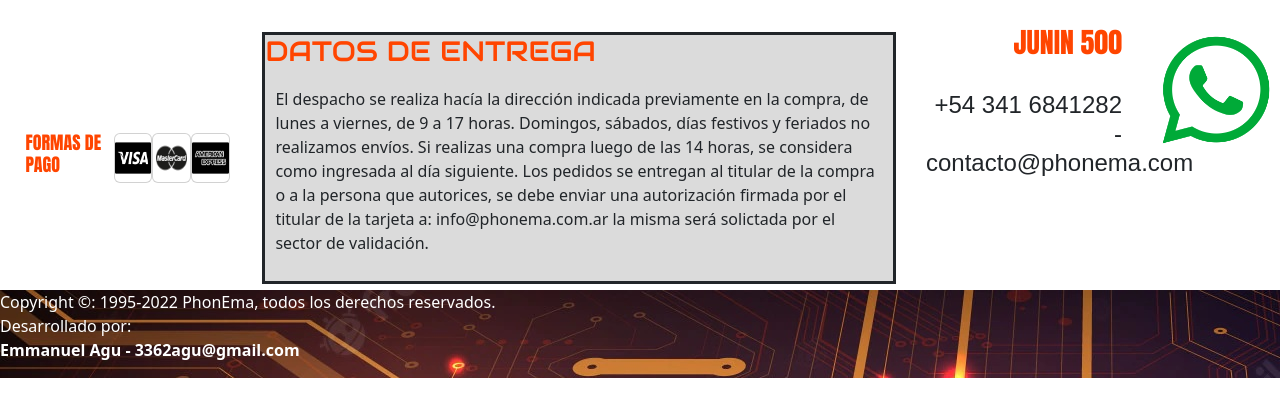
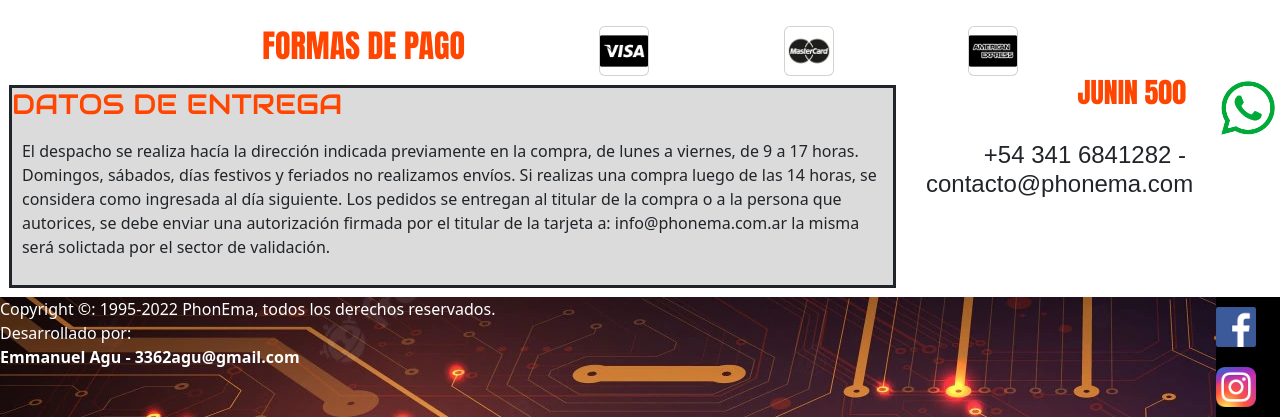
Before and after one commit to 3362agu/phonema, a website: page index.html in a window 1280 px wide. Shown: the part 912-1329 px from the top of the page. Before the commit the page ends 1290 px from the top, so only its background shows below. Drawn offline with nearby package versions, Linux system fonts and the light colour scheme.

Commit message:
Footer terminado

```diff
--- a/index.html
+++ b/index.html
@@ -125,7 +125,7 @@
         </div>
 
         <div class="wsp">
-          <a href="https://www.whatsapp.com/" target="_blank">
+          <a href="https://www.youtube.com/watch?v=dQw4w9WgXcQ" target="_blank">
             <button type="button" value="click here"> <img src="img/wsp.png" alt="logo de whatsapp" class="animate__animated animate__rotateIn"></button>
           </a>
         </div>
@@ -140,6 +140,15 @@
             </address>
         </div>
 
+        <div class="socialMedia">
+          <a href="https://www.youtube.com/watch?v=dQw4w9WgXcQ" target="_blank">
+            <button type="button" value="click here"> <img src="img/fb-logo.png" alt="logo de facebook"></button>
+          </a>
+          <a href="https://www.youtube.com/watch?v=dQw4w9WgXcQ" target="_blank">
+            <button type="button" value="click here"> <img src="img/ig-logo.png" alt="logo de instagram"></button>
+          </a>
+        </div>
+
     </footer>
 
  <!-- JavaScript Bundle with Popper -->
--- a/scss/_mediaqueries.scss
+++ b/scss/_mediaqueries.scss
@@ -33,10 +33,10 @@
     /* Footer */
     .foot{
         display: grid;
-        grid-template-columns: 0.5fr 2fr 0.7fr;
+        grid-template-columns: 1.5fr 1fr 0.2fr;
         grid-template-areas:"div1 div1 div1"
                             "div div2 div3"
-                            "div4 div4 div4";
+                            "div4 div4 social";
         .wsp{
             display: block;
             img{
@@ -159,10 +159,11 @@
     .foot{
         display: grid;
         height: 200px;
-        grid-template-columns: repeat(4, 20% 50% 20% 10%);
-        grid-template-rows: repeat(2, 1fr);
-        grid-template-areas:"div div1 div2 div3"
-                            "div4 div4 div4 div4";
+        grid-template-columns: 30% 40% 25% 5%;
+        grid-template-rows: 1fr 2fr 1fr;
+        grid-template-areas:"div div div div"
+                            "div1 div1 div2 div3"
+                            "div4 div4 div4 social";
         .entrega{
             grid-area: div1;
             h3{
@@ -175,10 +176,11 @@
             }
         }
         .pagos{
+            justify-content: space-evenly;
             grid-area: div;
             h3{
                 @include h3;
-                font-size: large;
+                font-size: xx-large;
                 font-family: $font1;
             }
             .card{
--- a/scss/components/_footer.scss
+++ b/scss/components/_footer.scss
@@ -2,11 +2,12 @@
 
 .foot{
     display: grid;
-    grid-template-rows: repeat(3, 1fr);
-    grid-template-areas:"div1"
-                        "div"
-                        "div2"
-                        "div4";
+    grid-template-rows: 0.7fr 0.5fr 0.5fr 0.2fr;
+    grid-template-columns: 2fr 0.2fr;
+    grid-template-areas:"div1 div1"
+                        "div div"
+                        "div2 div2"
+                        "div4 social";
     .entrega{
         background-color: rgb(219, 219, 219);
         margin: 1%;
@@ -65,4 +66,20 @@
             color: white;
         }
     }
+    .socialMedia{
+        background-color: black;
+        grid-area: social;
+        a{
+            img{
+                margin: 10px 0px 10px 0px;
+                width: 40px;
+                background-position: end;
+            }
+            button{
+                background: none;
+                border: 0px;
+                outline: none;
+            }
+        }
+    }
 }
```
Also changed, not shown: css/main.css.
